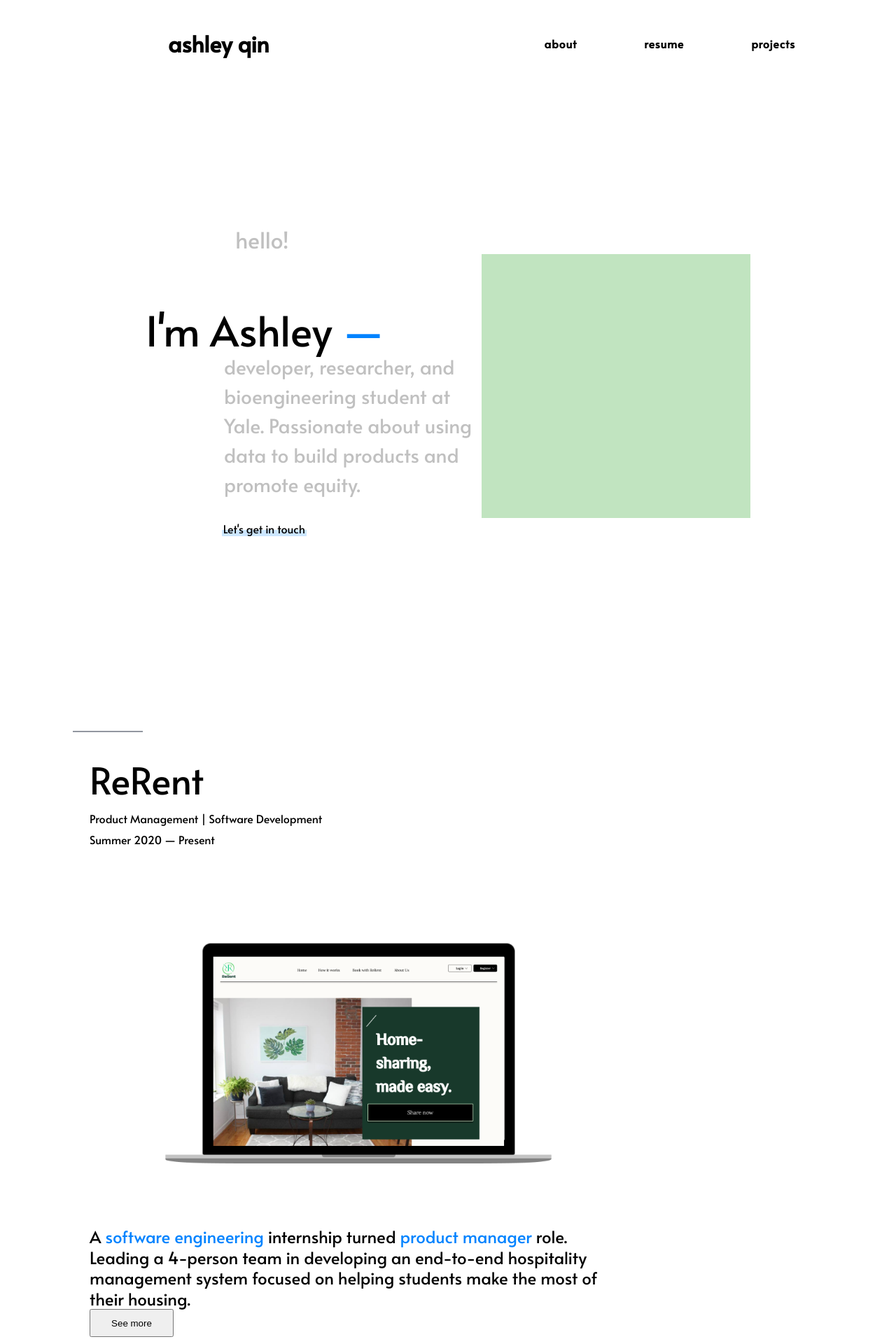
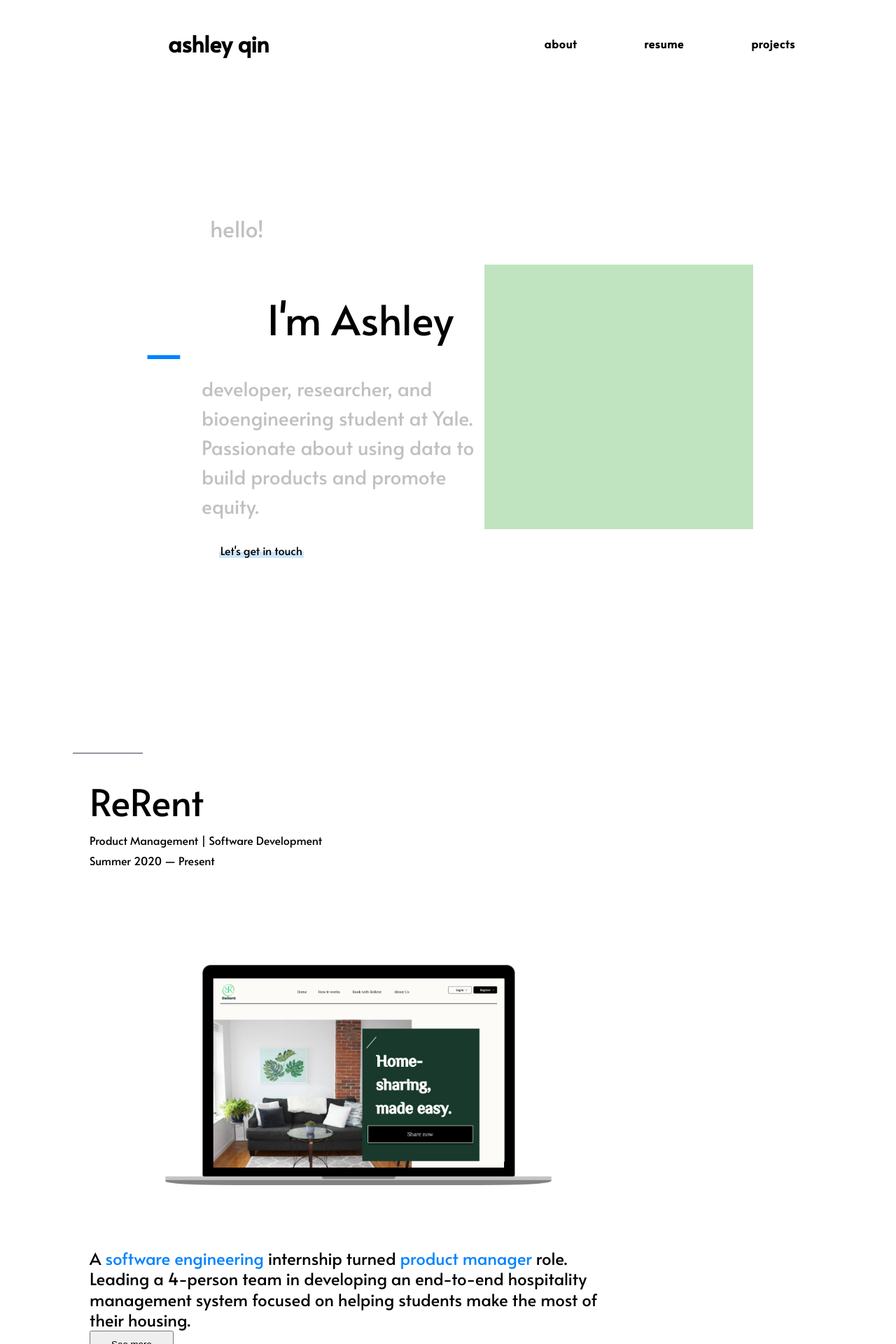
Before and after one commit to ashleyyqin/ashleyyqin.github.io, a Jekyll site: the page built from index.html, in a window 1280 px wide. Shown: the top 1920 px of the page at 70% size. Built offline with Jekyll 4.4.1, drawn with Linux system fonts in a browser that asks for light colours.

Commit message:
reformatting

```diff
--- a/index.html
+++ b/index.html
@@ -27,7 +27,7 @@
 <br>
 <br>
 <div id="projects" class="wide sep" style="margin-top: 1em">
-    <div class="mx-auto mb-0 clearfix header-text" style="max-width: 80em;">
+    <div class="mx-auto mb-0 clearfix header-text" style="max-width: 70em;">
         <div class="card grid">
             <div class="one mt-3 mb-3">
                 <div class="project-title">
--- a/styles/main.css
+++ b/styles/main.css
@@ -401,13 +401,13 @@
 
 .home-top {
     display: block;
-    height: 2em;
+    height: 1em;
 }
 
 .home-title1 {
     margin-top: 1em;
     margin-bottom: 1em;
-    margin-left: 4em;
+    margin-left: 3em;
     display: block;
     font-weight: 500;
     font-size: 200%;
@@ -419,13 +419,12 @@
     font-size: 370%;
     margin-top: 1em;
     margin-bottom: 0.5em;
-    /*margin-left: 4em;
-    display: block;*/
+    margin-left: 3em;
 }
 
 .home-subtitle {
     margin-bottom: 1em;
-    margin-left: 4em;
+    margin-left: 3em;
     display: block;
     font-weight: 300;
     font-size: 175%;
@@ -472,6 +471,7 @@
     /*float: right;*/
     justify-content: right !important;
     width:30%;
+    margin-left: 0.5em;
     /*margin: -140px 0 24px 20px;*/
 
 }
```
